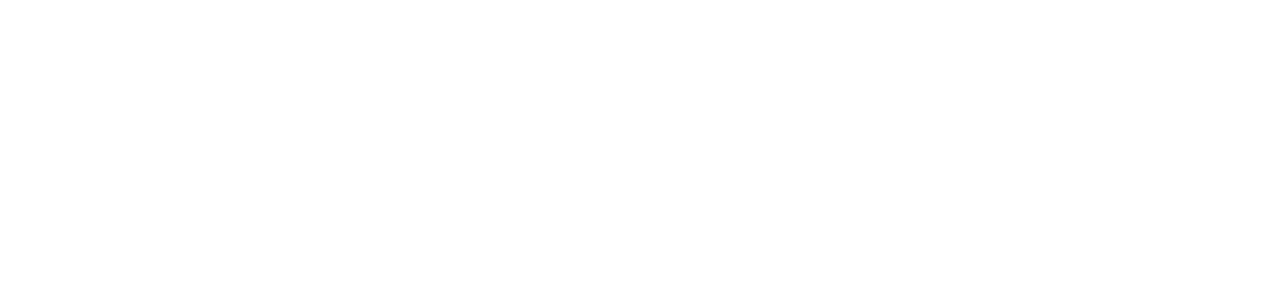
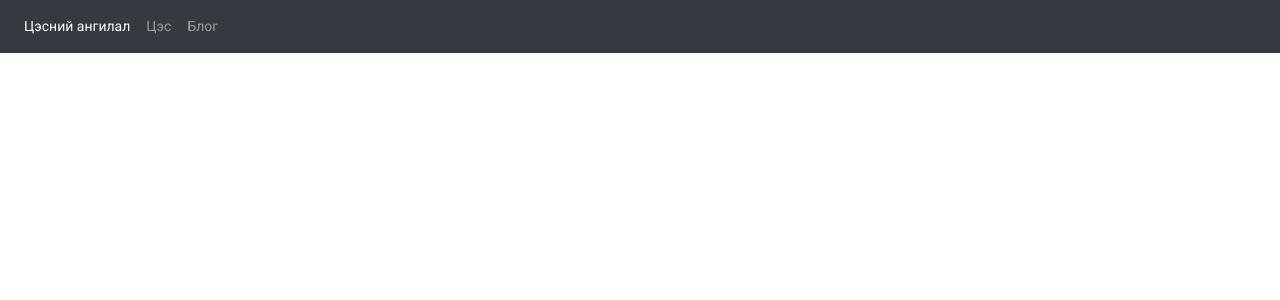
Before and after one commit to Misheel/amor-react3, a React (Create React App) app: page /admin in a window 1280 px wide. Shown: the top 300 px of the page. Built offline with nearby package versions, Linux system fonts and the light colour scheme.

Commit message:
admin navbar

```diff
--- a/src/admin/App.js
+++ b/src/admin/App.js
@@ -2,13 +2,18 @@
 import { Route, Switch } from "react-router-dom";
 import MenuCategory from './MenuCategory';
 import Menu from './Menu';
+import Navbar from './Navbar';
 
 function AdminApp() {
     return (
-        <Switch>
-            <Route path="/admin/menuCategory" exact component={MenuCategory} />
-            <Route path="/admin/menu" exact component={Menu} />
-        </Switch>
+        <>
+            <Navbar />
+            <div style={{height: '6rem'}}/>
+            <Switch>
+                <Route path="/admin/menuCategory" exact component={MenuCategory} />
+                <Route path="/admin/menu" exact component={Menu} />
+            </Switch>
+        </>
     );
 }
 
--- /dev/null
+++ b/src/admin/Navbar.js
@@ -0,0 +1,24 @@
+import React from 'react';
+import { Link } from "react-router-dom";
+
+function Navbar() {
+    return (
+        <nav class="navbar navbar-dark bg-dark fixed-top navbar-expand-lg navbar-light bg-light">
+            <div class="collapse navbar-collapse" id="navbarText">
+                <ul class="navbar-nav mr-auto">
+                    <li class="nav-item active">
+                        <Link class="nav-link" to="/admin/menuCategory">Цэсний ангилал <span class="sr-only">(current)</span></Link>
+                    </li>
+                    <li class="nav-item">
+                        <Link class="nav-link" to="/admin/menu">Цэс</Link>
+                    </li>
+                    <li class="nav-item">
+                        <Link class="nav-link" to="/admin/blog">Блог</Link>
+                    </li>
+                </ul>
+            </div>
+        </nav>
+    );
+}
+
+export default Navbar;
```
